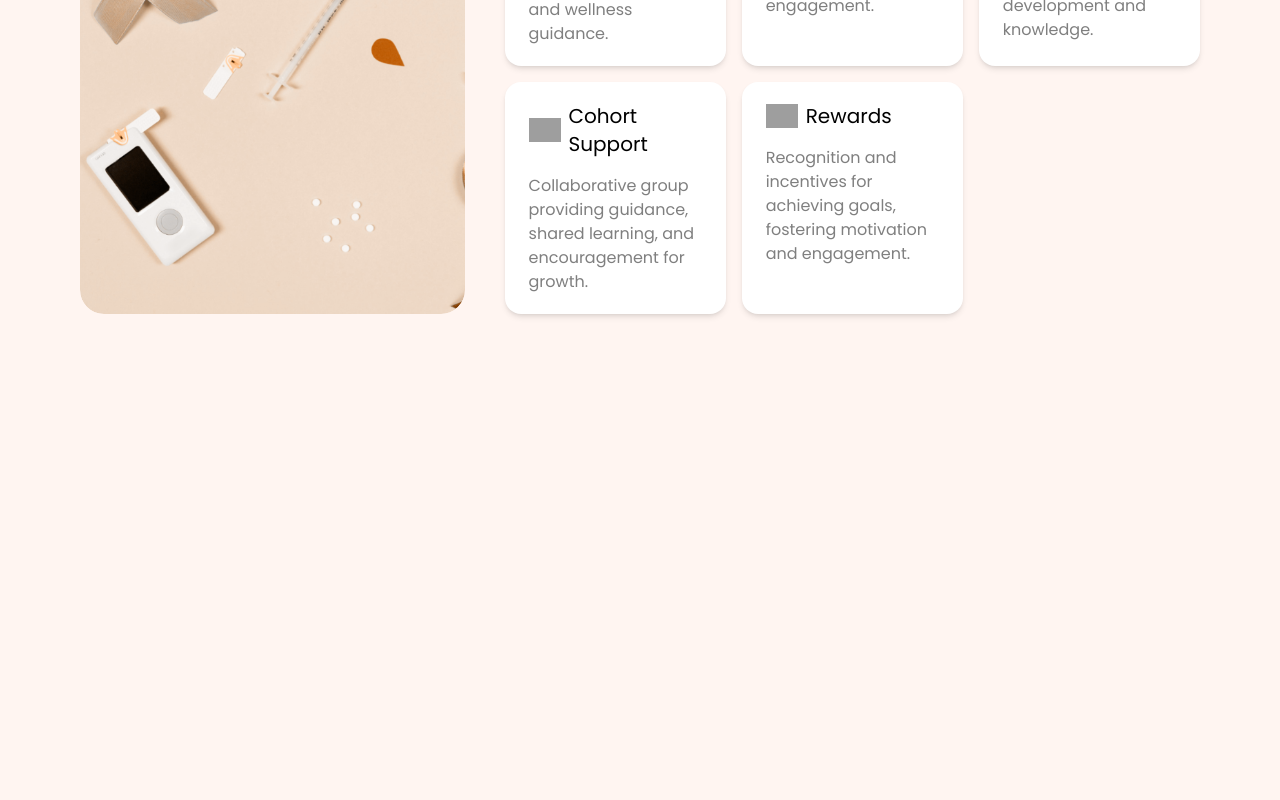
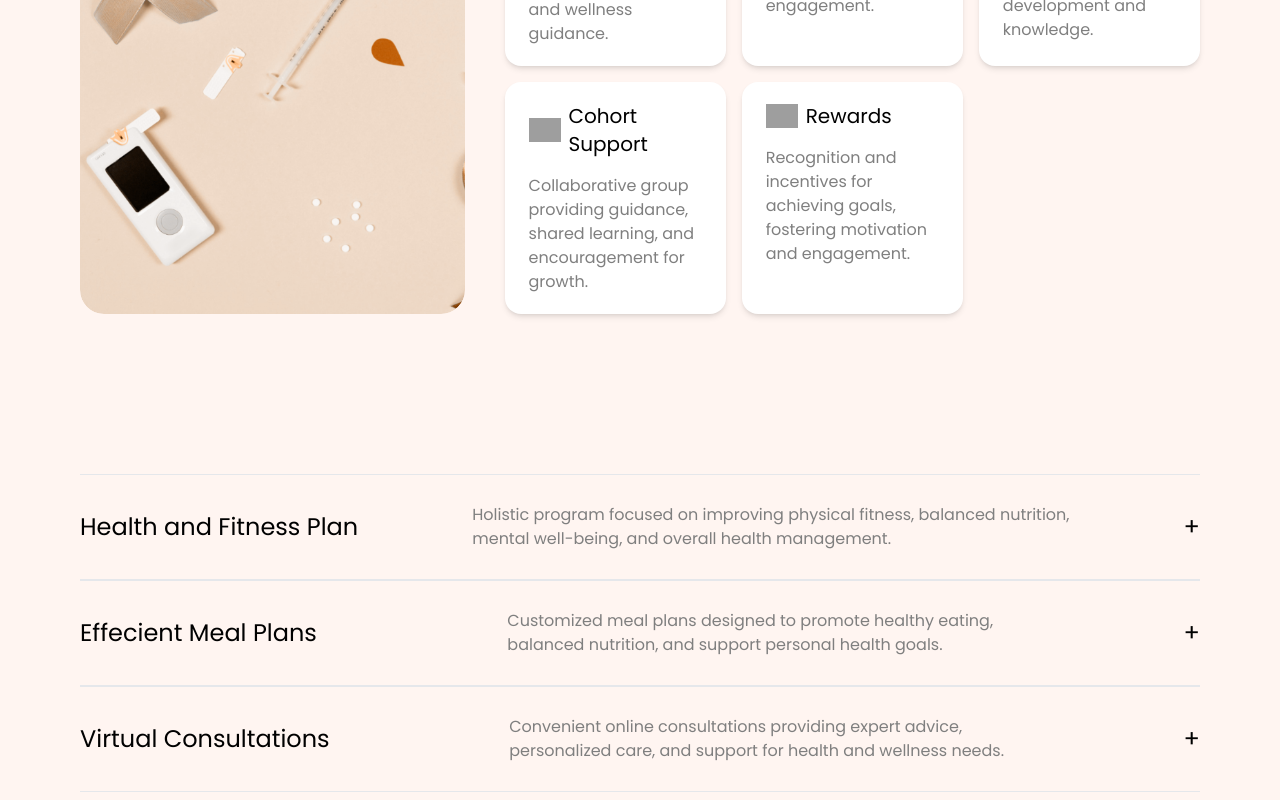
Before and after one commit to Adnan-The-Coder/web-app-full-stack-ai-integrated-fitness, a Next.js app: page / in a window 1280 px wide. Shown: the part 1886-2686 px from the top of the page. Before the commit the page ends 2280 px from the top, so only its background shows below. Built offline with nearby package versions, Linux system fonts and the light colour scheme; grey boxes are pictures that could not be loaded.

Commit message:
extra services

```diff
--- a/app/page.tsx
+++ b/app/page.tsx
@@ -7,6 +7,7 @@ import Hero from "@/components/Hero";
 import { Navbar } from "@/components/Navbar";
 import About from "@/components/About";
 import Services from "@/components/Services";
+import ExtraServices from '@/components/ExtraServices';
 
 const BackToTop = () => {
   const [visible, setVisible] = useState(false);
@@ -52,6 +53,7 @@ export default function Home() {
       <Banner />
       <About />
       <Services />
+      <ExtraServices/>
       <Footer />
       <BackToTop />
     </>
--- /dev/null
+++ b/components/ExtraServices.tsx
@@ -0,0 +1,121 @@
+import React, { useState } from 'react';
+import meal from '../images/meal.png';
+import Image from 'next/image';
+
+const ExtraServices: React.FC = () => {
+  const [open, setOpen] = useState<number | null>(null);
+  const toggleOpen = (index: number) => {
+    setOpen(open === index ? null : index);
+  };
+
+  return (
+    <div className="container mx-auto p-5 sm:p-6 md:p-0 lg:p-20 pb-10">
+      <div className="border-t border-b py-4">
+        <div
+          className="flex justify-between items-center cursor-pointer"
+          onClick={() => toggleOpen(1)}
+        >
+          <h2 className="text-xl sm:text-2xl">Health and Fitness Plan</h2>
+          <p className="hidden lg:flex p-3 text-[#7f7f7f]">
+          Holistic program focused on improving physical fitness, balanced nutrition,<br/> mental well-being, and overall health management.
+          </p>
+          <span className="text-xl sm:text-2xl">{open === 1 ? '-' : '+'}</span>
+        </div>
+        {open === 1 && (
+          <div className="mt-4 flex flex-col md:flex-row gap-4 bg-white rounded-xl p-4 sm:p-6 md:p-10">
+            <div className="pr-0 md:pr-4">
+              <Image
+                src={meal}
+                alt="Meal Plan"
+                className="w-full md:w-96 max-w-xs mx-auto mb-4 rounded-2xl"
+              />
+            </div>
+            <div>
+              <h1 className="text-xl sm:text-2xl mb-4">Meal Plans</h1>
+              <p className="text-gray-600 mb-4">
+                Our individual therapy sessions provide a confidential and
+                supportive environment for clients to explore their thoughts,
+                feelings, and behaviors.
+              </p>
+              <button className="mt-4 bg-orange-500 text-white px-4 py-2 rounded-lg">
+                Explore
+              </button>
+            </div>
+          </div>
+        )}
+      </div>
+
+      <div className="border-t border-b py-4">
+        <div
+          className="flex justify-between items-center cursor-pointer"
+          onClick={() => toggleOpen(2)}
+        >
+          <h2 className="text-xl sm:text-2xl">Effecient Meal Plans</h2>
+          <p className="hidden lg:flex p-3 text-[#7f7f7f]">
+          Customized meal plans designed to promote healthy eating,<br/> balanced nutrition, and support personal health goals.
+          </p>
+          <span className="text-xl sm:text-2xl">{open === 2 ? '-' : '+'}</span>
+        </div>
+        {open === 2 && (
+          <div className="mt-4 flex flex-col md:flex-row gap-4 bg-white rounded-xl p-4 sm:p-6 md:p-10">
+            <div className="pr-0 md:pr-4">
+              <Image
+                src={meal}
+                alt="Meal Plan"
+                className="w-full md:w-96 max-w-xs mx-auto mb-4 rounded-2xl"
+              />
+            </div>
+            <div>
+              <h1 className="text-xl sm:text-2xl mb-4">Meal Plans</h1>
+              <p className="text-gray-600 mb-4">
+                Our individual therapy sessions provide a confidential and
+                supportive environment for clients to explore their thoughts,
+                feelings, and behaviors.
+              </p>
+              <button className="mt-4 bg-orange-500 text-white px-4 py-2 rounded-lg">
+                Explore
+              </button>
+            </div>
+          </div>
+        )}
+      </div>
+
+      <div className="border-t border-b py-4">
+        <div
+          className="flex justify-between items-center cursor-pointer"
+          onClick={() => toggleOpen(3)}
+        >
+          <h2 className="text-xl sm:text-2xl">Virtual Consultations</h2>
+          <p className="hidden lg:flex p-3 text-[#7f7f7f]">
+          Convenient online consultations providing expert advice,<br/> personalized care, and support for health and wellness needs.
+          </p>
+          <span className="text-xl sm:text-2xl">{open === 3 ? '-' : '+'}</span>
+        </div>
+        {open === 3 && (
+          <div className="mt-4 flex flex-col md:flex-row gap-4 bg-white rounded-xl p-4 sm:p-6 md:p-10">
+            <div className="pr-0 md:pr-4">
+              <Image
+                src={meal}
+                alt="Meal Plan"
+                className="w-full md:w-96 max-w-xs mx-auto mb-4 rounded-2xl"
+              />
+            </div>
+            <div>
+              <h1 className="text-xl sm:text-2xl mb-4">Meal Plans</h1>
+              <p className="text-gray-600 mb-4">
+                Our individual therapy sessions provide a confidential and
+                supportive environment for clients to explore their thoughts,
+                feelings, and behaviors.
+              </p>
+              <button className="mt-4 bg-orange-500 text-white px-4 py-2 rounded-lg">
+                Explore
+              </button>
+            </div>
+          </div>
+        )}
+      </div>
+    </div>
+  );
+};
+
+export default ExtraServices;
--- a/components/Hero.tsx
+++ b/components/Hero.tsx
@@ -43,10 +43,10 @@ const Hero: React.FC = () => {
             <p className='text-center lg:text-left text-sm sm:text-base'>
               Your fitness journey made smarter,<br /> simpler and more enjoyable
             </p>
-            <div className='bg-[#fe4f2a] rounded-full flex flex-row gap-2 w-28 sm:w-32 p-2 items-center'>
+            <Link href="/" className='bg-[#fe4f2a] rounded-full flex flex-row gap-2 w-28 sm:w-32 p-2 items-center'>
               <img src="https://img.icons8.com/?size=100&id=W9CkRVadJo-2&format=png&color=FFFFFF" alt="" className='w-5 sm:w-7' />
-              <Link href="/" className='text-white text-xs sm:text-sm'>Join now</Link>
-            </div>
+              <p className='text-white text-xs sm:text-sm'>Join now</p>
+            </Link>
 
             <div className='hidden bg-white rounded-3xl p-3 sm:p-5 gap-4 lg:flex flex-col h-[150px]'>
               <div className='flex flex-row items-center gap-2'>
```
Also changed, not shown: images/meal.png (added).
